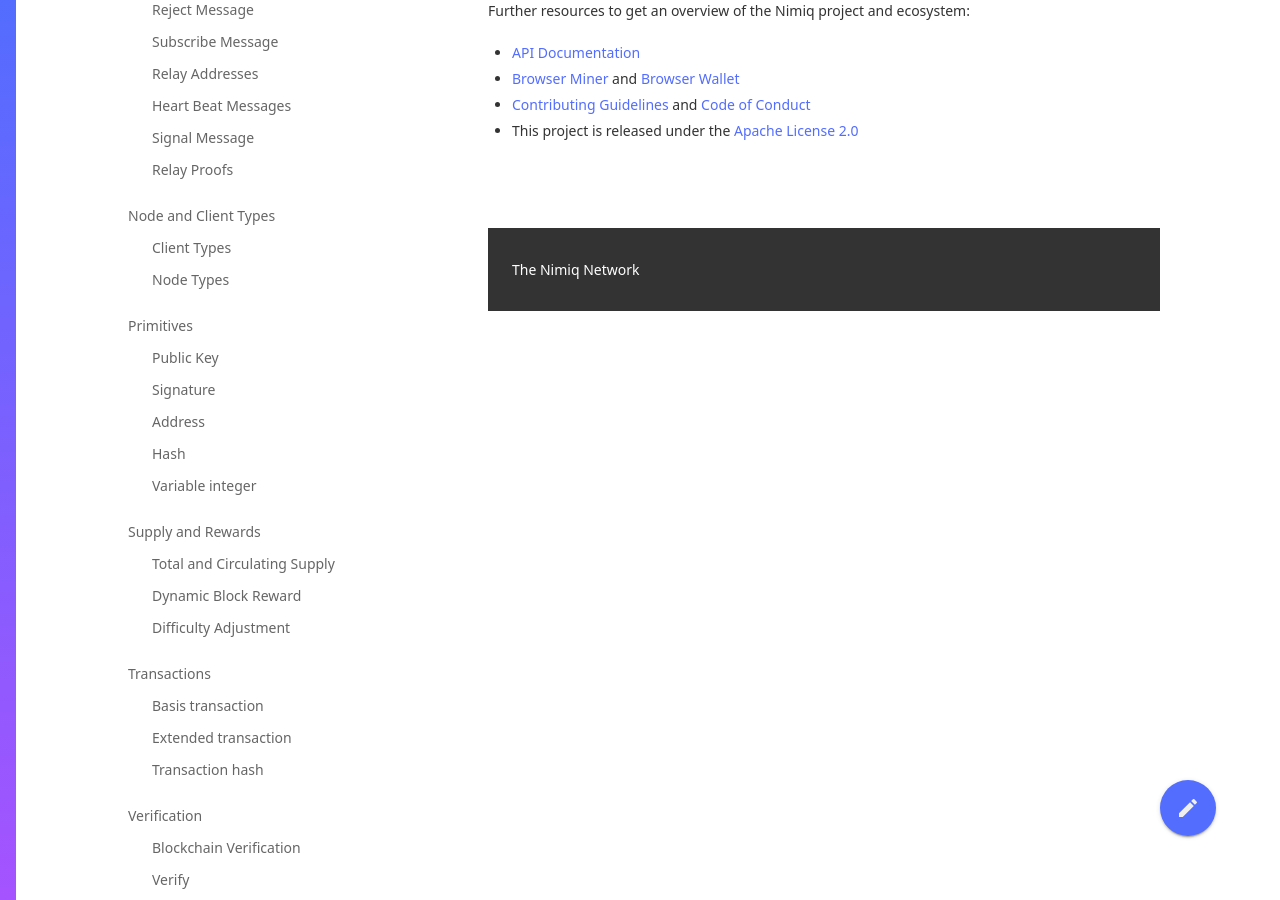
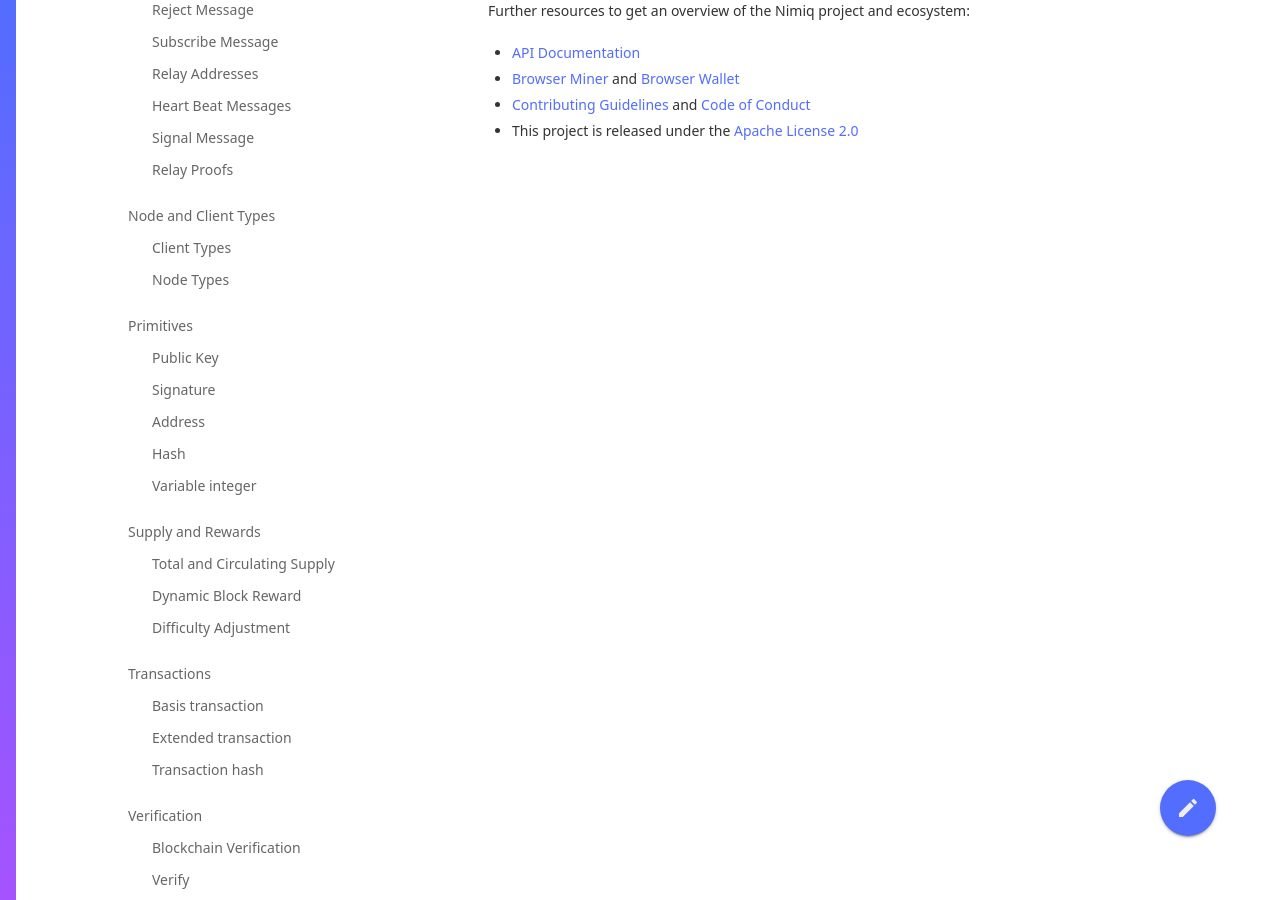
Before and after one commit to nimiq-network/developer-reference, a Jekyll site: the page built from README.md, in a window 1280 px wide and 900 px high, scrolled down 1065 px. Built offline with Jekyll 4.4.1, drawn with Linux system fonts in a browser that asks for light colours; our own code applies the rules of GitHub Pages for plain Markdown files.

Commit message:
Removed footer from master branch > feature branch add-footer

```diff
--- a/_layouts/default.html
+++ b/_layouts/default.html
@@ -23,9 +23,6 @@
                 </svg>
             </a>
             {{ content }}
-            <footer>
-              <a href="https://nimiq.com" target="_blank">The Nimiq Network</a>
-            </footer>
         </section>
     </main>
     <aside id="nav">
```
